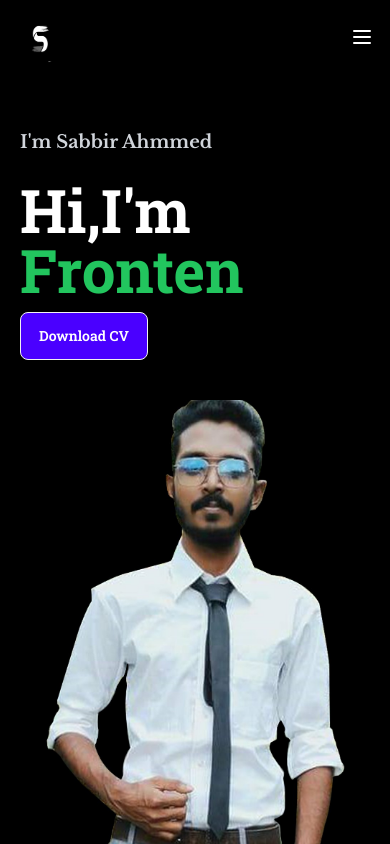
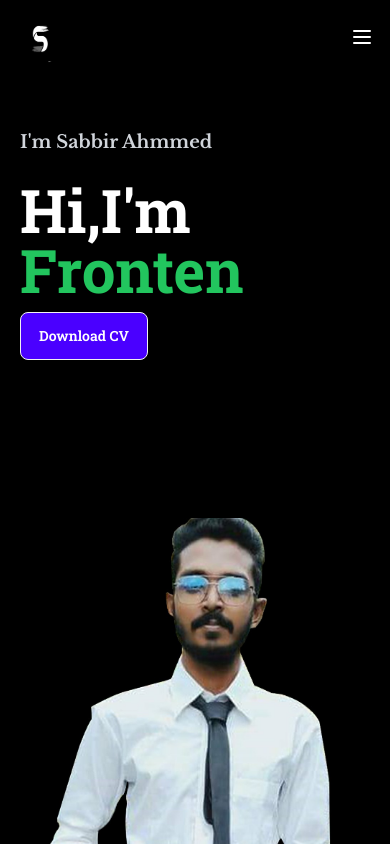
Before and after one commit to sabbir347256/Portfolio, a React (Vite) app: page / in a window 390 px wide. Shown: the top 844 px of the page. Built offline with nearby package versions, Linux system fonts and the light colour scheme; a web font is replaced by a local one.

Commit message:
animation is update

```diff
--- a/src/Components/Home/Navbar/Navbar.jsx
+++ b/src/Components/Home/Navbar/Navbar.jsx
@@ -207,8 +207,8 @@ const Navbar = () => {
         </div>
       </nav>
       <div className="bg-black">
-        <section id="home" className="lg:min-h-screen flex flex-col md:flex-row items-center justify-center gap-10 pb-5 lg:pb-0 lg:gap-96 pt-32 px-5">
-          <div className="flex flex-col gap-3 robotoFont w-full ">
+        <section id="home" className="lg:min-h-screen flex flex-col md:flex-row items-center justify-center gap-10   lg:gap-96 pt-32 px-5">
+          <div className="flex flex-col gap-3 robotoFont w-full h-[350px]">
             <h1 className="text-lg font-bold text-gray-300 libreFont">I'm Sabbir Ahmmed</h1>
             <h2 className="text-lg font-bold text-white"></h2>
             <h2 className="text-6xl font-bold text-white">Hi,I'm <span className="text-green-500">{text}</span></h2>
```
